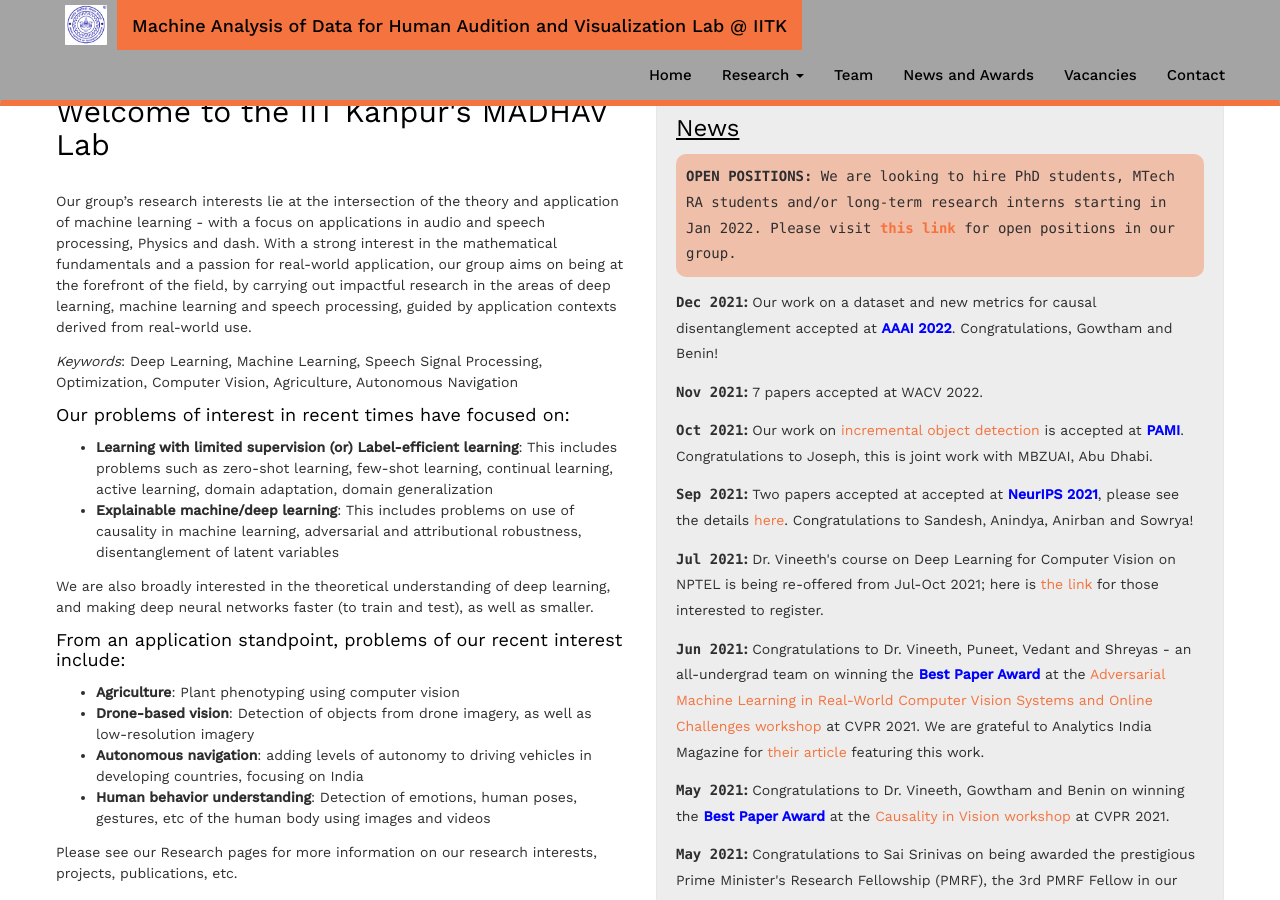
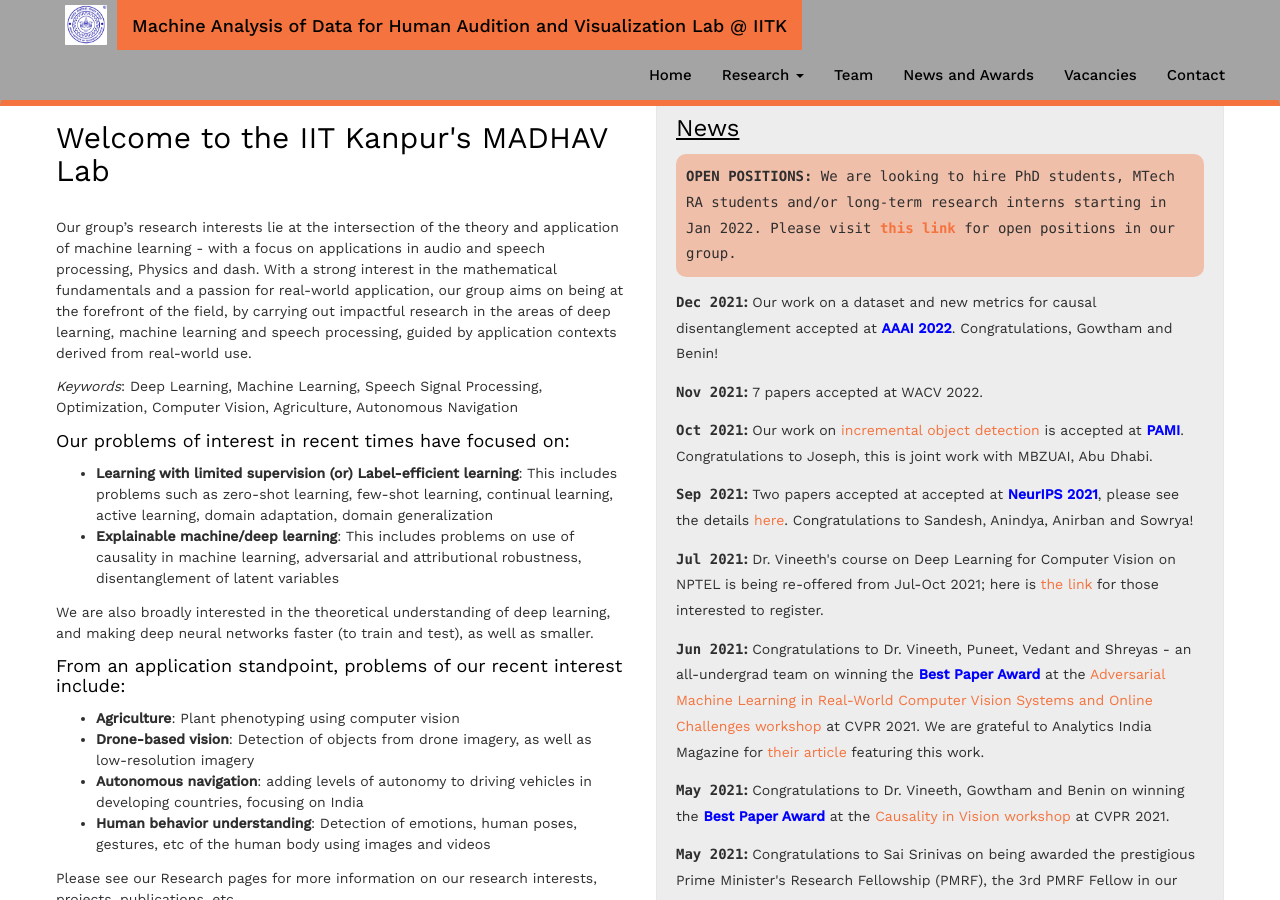
Before and after one commit to aiufbaiubf/aiufbaiubf.github.io, a Jekyll site: the page built from _pages/home.md, in a window 1280 px wide and 900 px high. Built offline with Jekyll 4.4.1, drawn with Linux system fonts in a browser that asks for light colours; nearby versions of some CDN libraries; a style sheet for code colours, icons or effects is not loaded.

Commit message:
Update homelay.html

```diff
--- a/_layouts/homelay.html
+++ b/_layouts/homelay.html
@@ -3,7 +3,7 @@
 ---
 
 <div id="homeid" class="col-sm-6 small-devices-home">
-  <h2>    </h2>
+  <br>
   <h2>Welcome to the IIT Kanpur's MADHAV Lab</h2>
 
   {{ content }}
```
